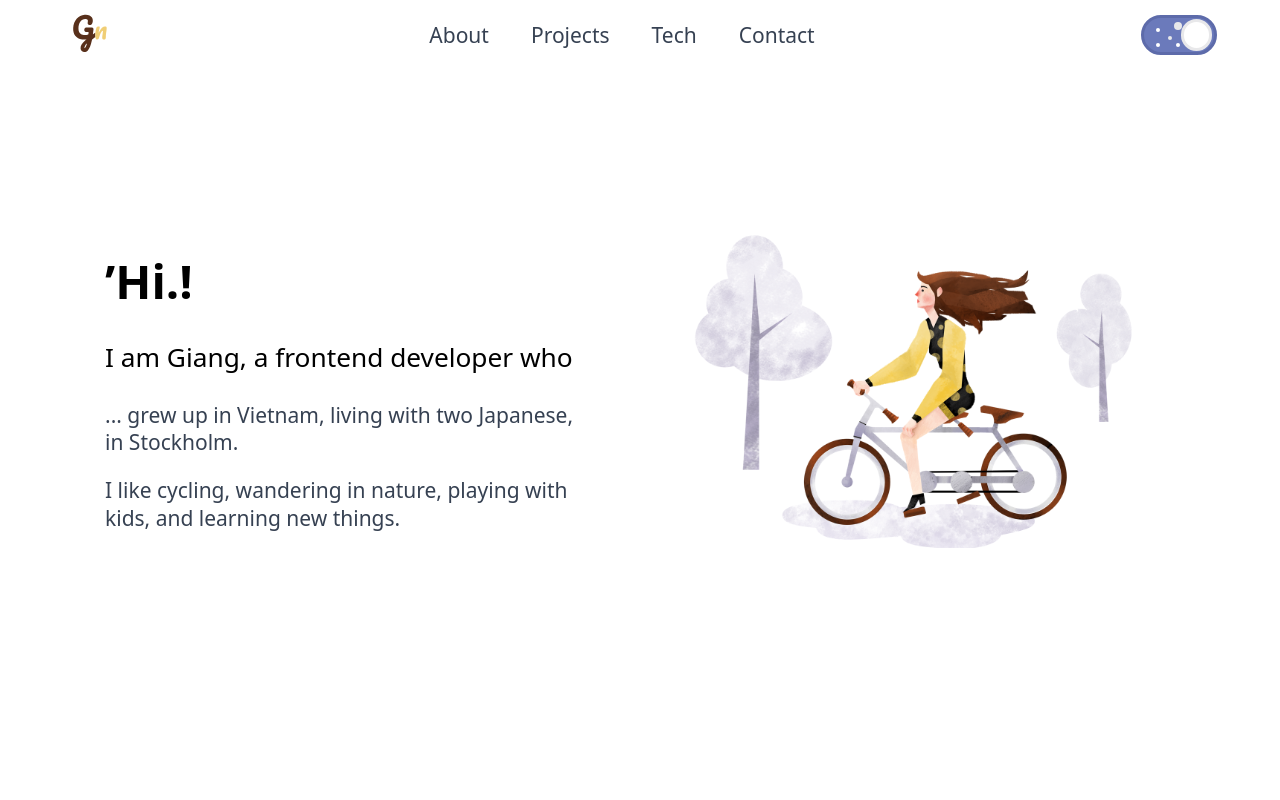
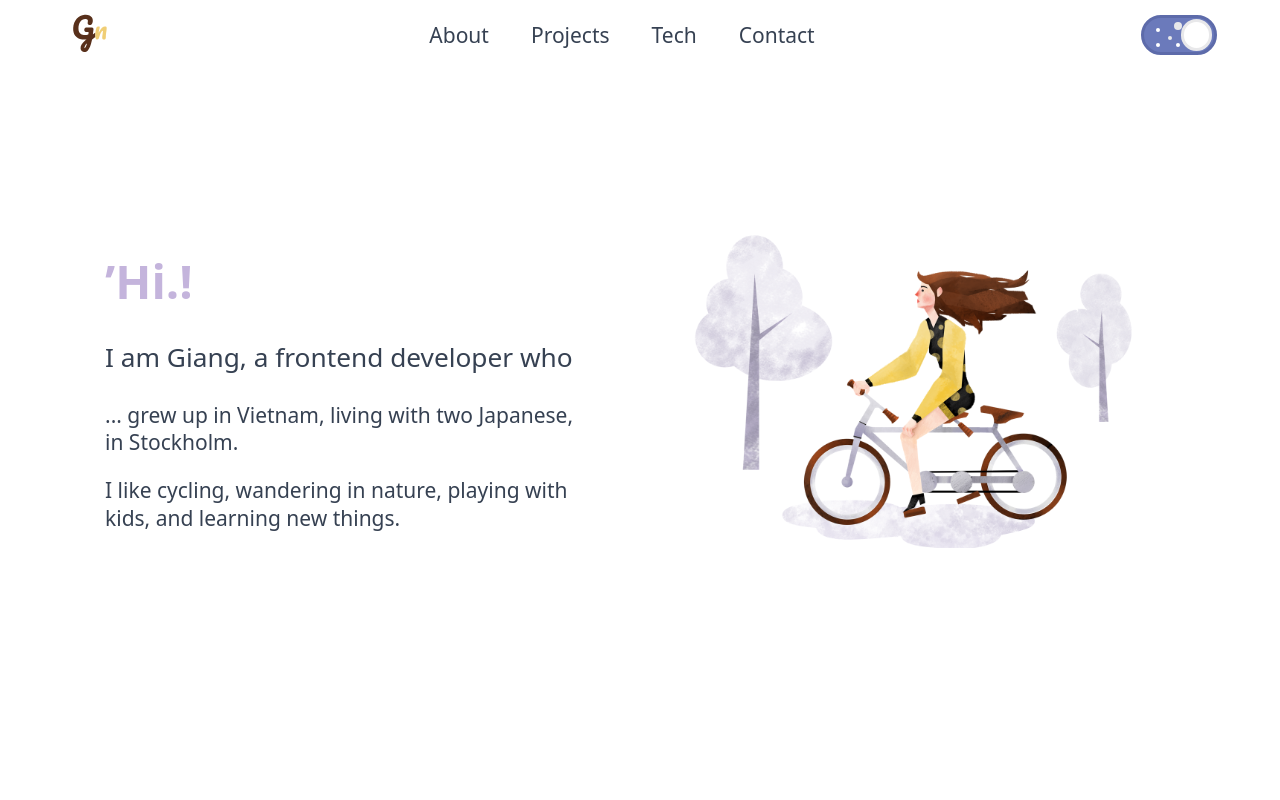
Before and after one commit to nh-g/portfolio-in-react, a React (Create React App) app: page / in a window 1280 px wide. Shown: the top 800 px of the page. Built offline with nearby package versions, Linux system fonts and the light colour scheme.

Commit message:
change h1 color

```diff
--- a/src/styles/components/_hero.scss
+++ b/src/styles/components/_hero.scss
@@ -14,8 +14,8 @@
     justify-items: center;
     height: 80vh;
 }
-#hero h1, h3 {
-    color: var(--dark-text);
+#hero h1 {
+    color: var(--cta);
 }
 @media screen and (min-width: 541px) {
     #hero .grid{
```
